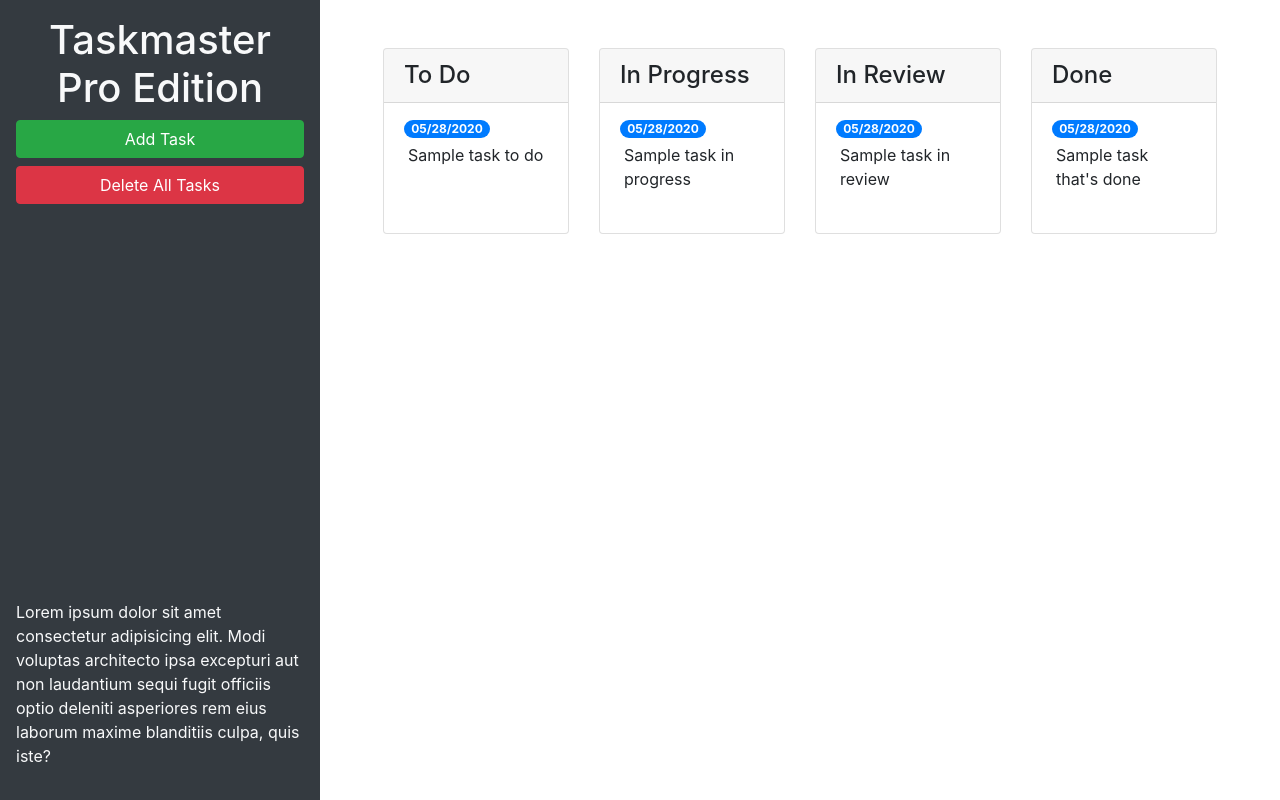
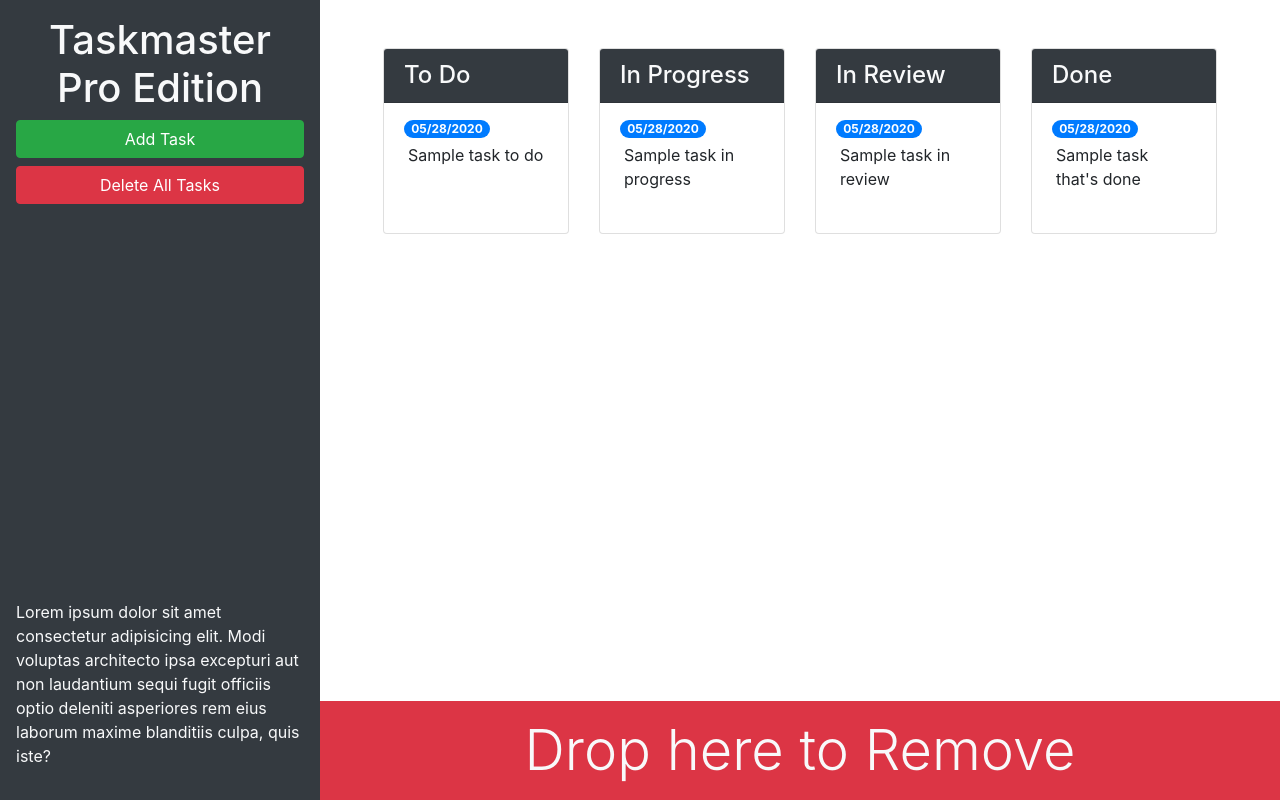
Before and after one commit to BeKind-Rewind/taskmaster-perry, a plain HTML site: page index.html in a window 1280 px wide. Drawn offline with nearby package versions, Linux system fonts and the light colour scheme.

Commit message:
updated card header styling and added trash drop element

```diff
--- a/index.html
+++ b/index.html
@@ -13,22 +13,22 @@
 <body>
 
   <div class="row min-vh-100 no-gutters">
-    <header class="col-12 col-lg-3 bg-dark text-light d-flex flex-column p-4 p-lg-3">
+    <header class="col-12 col-lg-3 bg-dark text-light sticky-top d-flex flex-column p-4 p-lg-3">
       <h1 class="text-center">Taskmaster Pro Edition</h1>
       <button id="create-task" class="btn btn-block btn-success" data-toggle="modal" data-target="#task-form-modal">Add
         Task</button>
       <button id="remove-tasks" class="btn btn-block btn-danger">Delete All Tasks</button>
-      <p class="mt-auto">Lorem ipsum dolor sit amet consectetur adipisicing elit. Modi voluptas architecto ipsa
+      <p class="mt-auto d-none d-lg-block">Lorem ipsum dolor sit amet consectetur adipisicing elit. Modi voluptas architecto ipsa
         excepturi aut non
         laudantium sequi fugit officiis optio deleniti asperiores rem eius laborum maxime blanditiis culpa, quis iste?
       </p>
     </header>
-    <main class="col-12 col-lg-9">
+    <main class="col-12 col-lg-9 d-flex flex-column">
       <div class="m-5 row justify-content-around">
         <!-- todo start -->
         <div class="col-12 col-md-6 col-xl-3 mb-3">
           <div class="card">
-            <h4 class="card-header">
+            <h4 class="card-header bg-dark text-light">
               To Do
             </h4>
             <ul id="list-toDo" class="list-group list-group-flush">
@@ -43,7 +43,7 @@
         <!-- in progress start -->
         <div class="col-12 col-md-6 col-xl-3 mb-3">
           <div class="card">
-            <h4 class="card-header">
+            <h4 class="card-header bg-dark text-light">
               In Progress
             </h4>
             <ul id="list-inProgress" class="list-group list-group-flush">
@@ -58,7 +58,7 @@
         <!-- in review start -->
         <div class="col-12 col-md-6 col-xl-3 mb-3">
           <div class="card">
-            <h4 class="card-header">
+            <h4 class="card-header bg-dark text-light">
               In Review
             </h4>
             <ul id="list-inReview" class="list-group list-group-flush">
@@ -73,7 +73,7 @@
         <!-- done start -->
         <div class="col-12 col-md-6 col-xl-3 mb-3">
           <div class="card">
-            <h4 class="card-header">
+            <h4 class="card-header bg-dark text-light">
               Done
             </h4>
             <ul id="list-done" class="list-group list-group-flush">
@@ -86,7 +86,13 @@
         </div>
         <!-- done end -->
       </div>
-
+      <!-- group of item-lists end -->
+      <!-- drag and drop section start -->
+      <div id="trash" class="mt-auto">
+        <div class="w-100 bg-danger p-3 text-center text-light display-4">
+          Drop here to Remove
+        </div>
+      </div>
     </main>
   </div>
 
```
